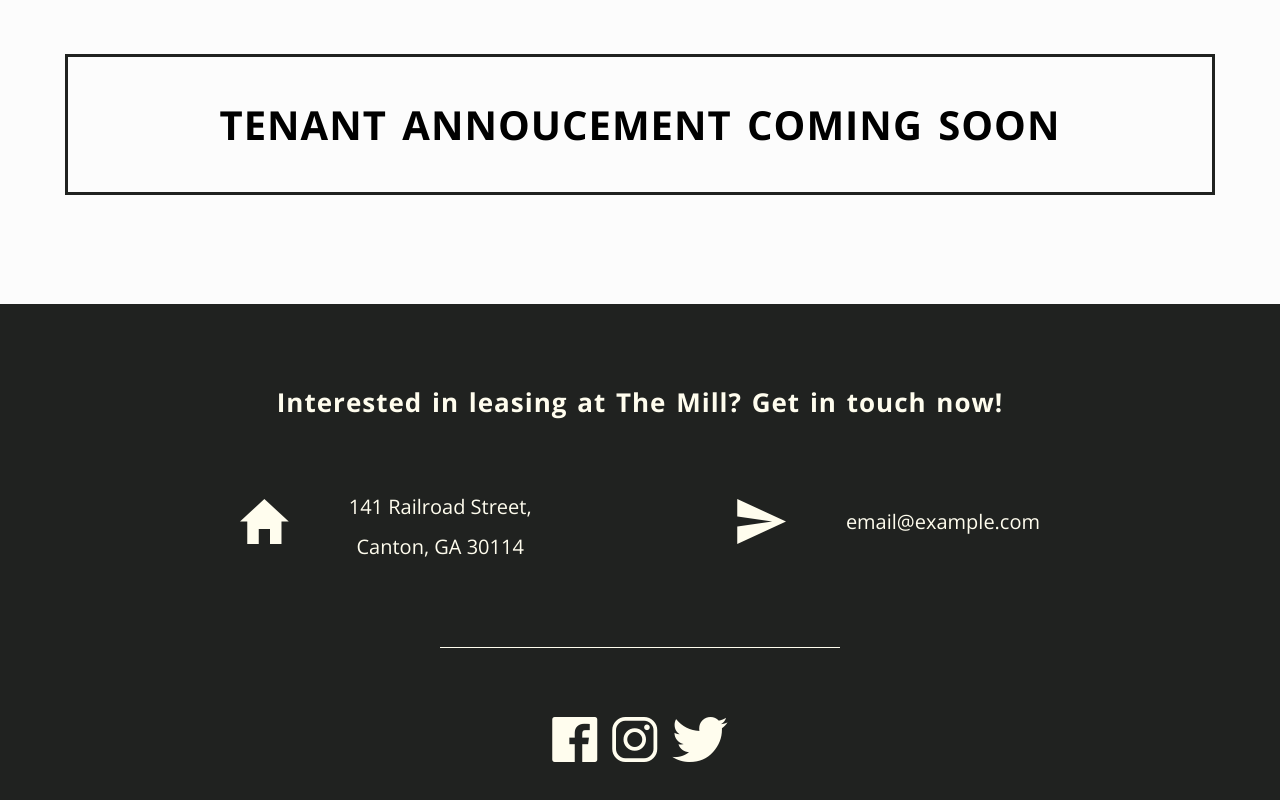
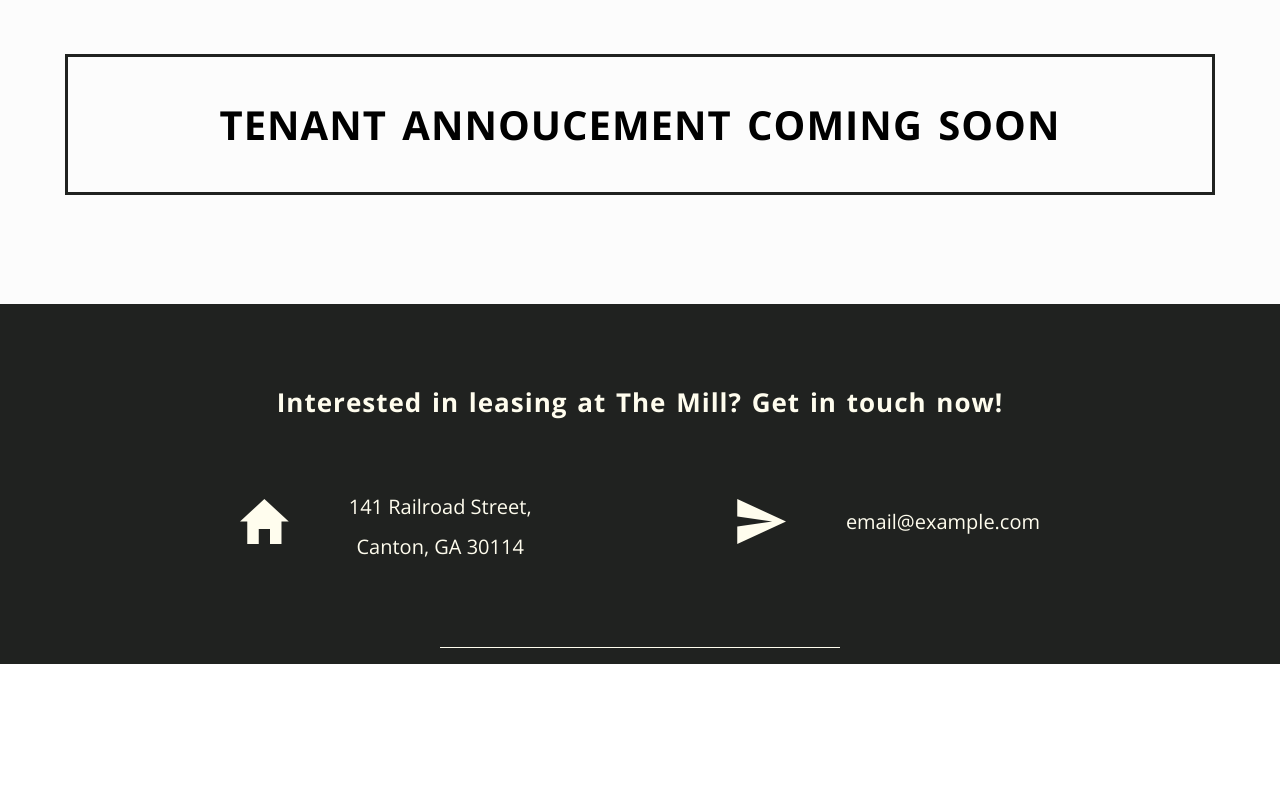
Before and after one commit to rileywestbrook/the-mill-canton, a plain HTML site: page index.html in a window 1280 px wide. Shown: the part 2728-3528 px from the top of the page. After the commit the page ends 3392 px from the top, so only its background shows below. Drawn offline with nearby package versions, Linux system fonts and the light colour scheme.

Commit message:
social buttons taken off

```diff
--- a/assets/css/style.css
+++ b/assets/css/style.css
@@ -197,7 +197,7 @@ header a:active {
 
 footer {
   background-color: #202220;
-  height: 65vh;
+  height: 45vh;
   color: #fffdee;
   padding-top: 80px;
   overflow: hidden;
--- a/index.html
+++ b/index.html
@@ -86,11 +86,11 @@
           </div>
         </div>
         <div class="footer-line"></div>
-        <div class="footer-social">
+        <!--<div class="footer-social">
           <a href="#"><i class="icon ion-logo-facebook"></i></a>
           <a href="#"><i class="icon ion-logo-instagram"></i></a>
           <a href="#"><i class="icon ion-logo-twitter"></i></a>
-        </div>
+        </div>-->
       </footer>
     </div>
   </body>
```
